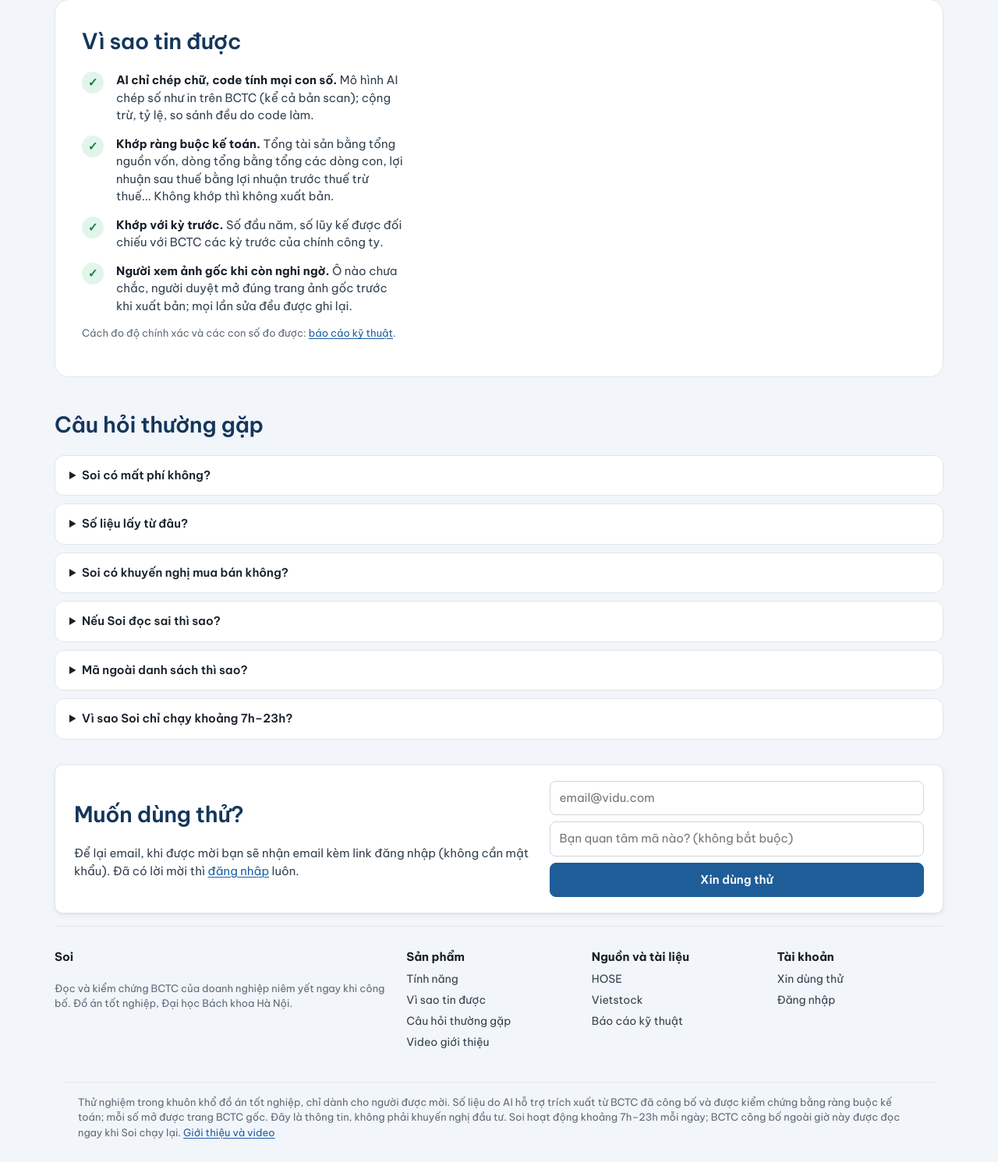
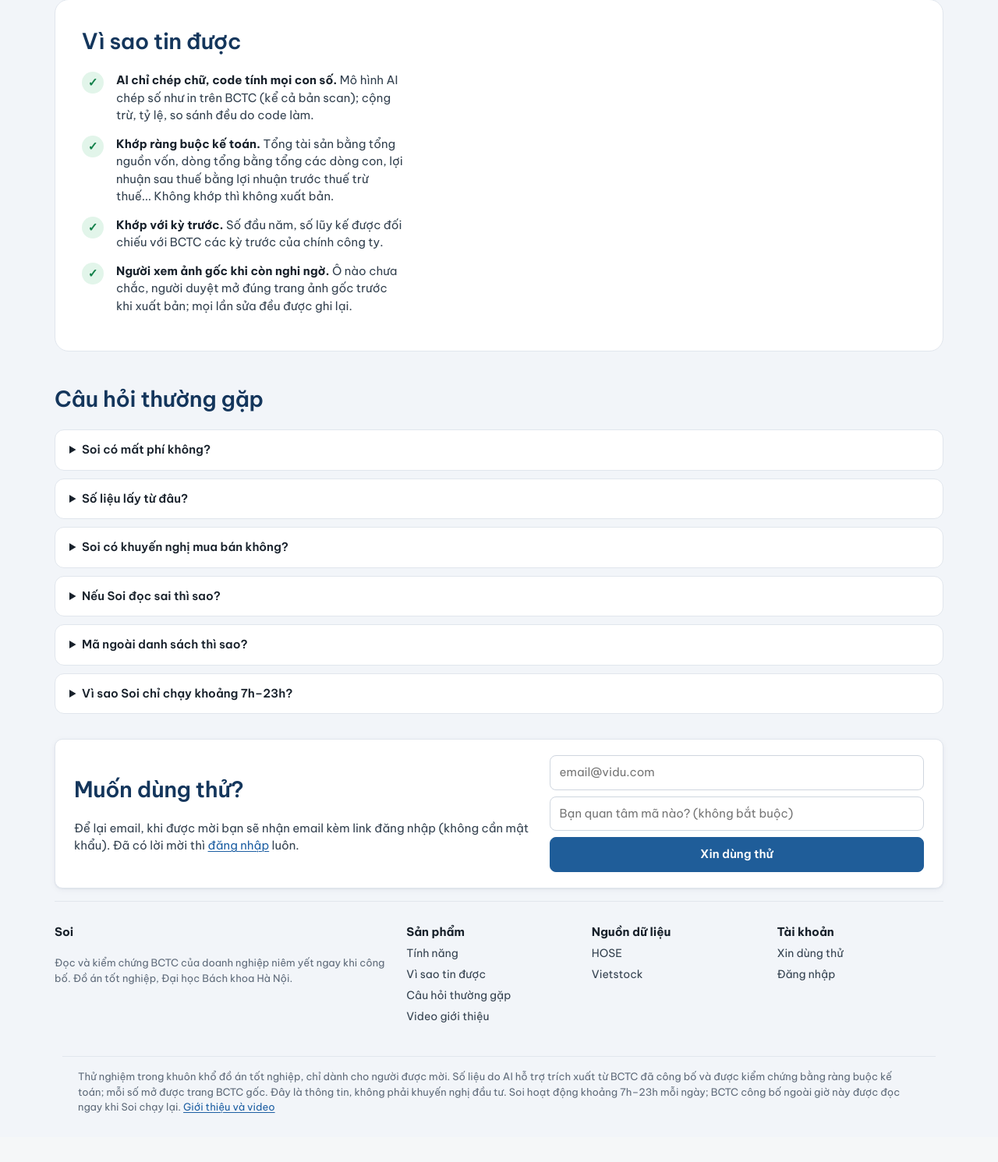
Before and after one commit to Relieq/Stock-Agent, a Python web app: template Code/services/api/templates/landing.html in a window 1280 px wide. Shown: the part 1840-3331 px from the top of the page at 78% size. After the commit the page ends 3268 px from the top, so only its background shows below. Run offline with Jinja, Linux system fonts and the light colour scheme; the template is opened without the code that fills it, so the values that code supplies are empty.

Commit message:
Trang giới thiệu: bỏ các link dẫn tới repo mã nguồn

```diff
--- a/Code/services/api/templates/landing.html
+++ b/Code/services/api/templates/landing.html
@@ -103,7 +103,6 @@
       <li><b>Người xem ảnh gốc khi còn nghi ngờ.</b> Ô nào chưa chắc, người duyệt mở đúng trang ảnh gốc trước khi xuất
         bản; mọi lần sửa đều được ghi lại.</li>
     </ol>
-    <p class="small muted">Cách đo độ chính xác và các con số đo được: <a href="https://github.com/Relieq/Stock-Agent/blob/master/Baocao/bao-cao-ky-thuat/main.pdf" target="_blank" rel="noopener">báo cáo kỹ thuật</a>.</p>
   </div>
   {{ loop("f-xem-anh", "Ô cần xem ảnh") }}
 </section>
@@ -161,8 +160,7 @@
   <div><b>Soi</b><p class="small muted">Đọc và kiểm chứng BCTC của doanh nghiệp niêm yết ngay khi công bố. Đồ án tốt nghiệp,
     Đại học Bách khoa Hà Nội.</p></div>
   <div><b>Sản phẩm</b><a href="#tinh-nang">Tính năng</a><a href="#tin-duoc">Vì sao tin được</a><a href="#cau-hoi">Câu hỏi thường gặp</a><a href="#video">Video giới thiệu</a></div>
-  <div><b>Nguồn và tài liệu</b><a href="https://www.hsx.vn" target="_blank" rel="noopener">HOSE</a><a href="https://finance.vietstock.vn" target="_blank" rel="noopener">Vietstock</a>
-    <a href="https://github.com/Relieq/Stock-Agent/blob/master/Baocao/bao-cao-ky-thuat/main.pdf" target="_blank" rel="noopener">Báo cáo kỹ thuật</a></div>
+  <div><b>Nguồn dữ liệu</b><a href="https://www.hsx.vn" target="_blank" rel="noopener">HOSE</a><a href="https://finance.vietstock.vn" target="_blank" rel="noopener">Vietstock</a></div>
   <div><b>Tài khoản</b><a href="#dung-thu">Xin dùng thử</a><a href="/dang-nhap">Đăng nhập</a></div>
 </section>
 
```
